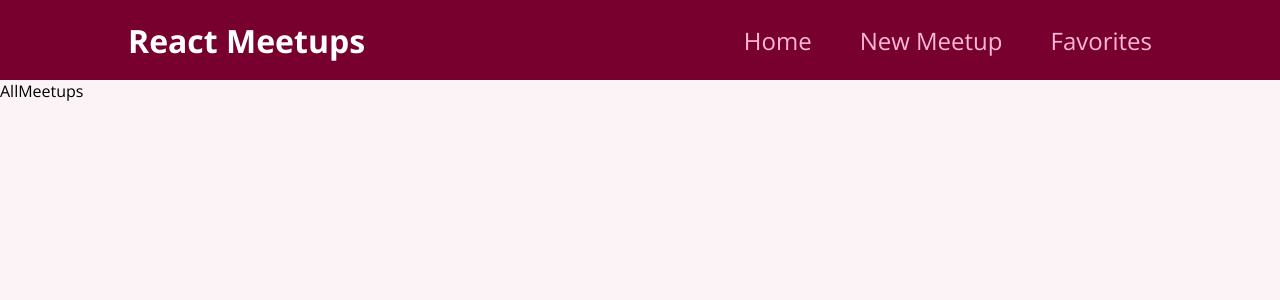
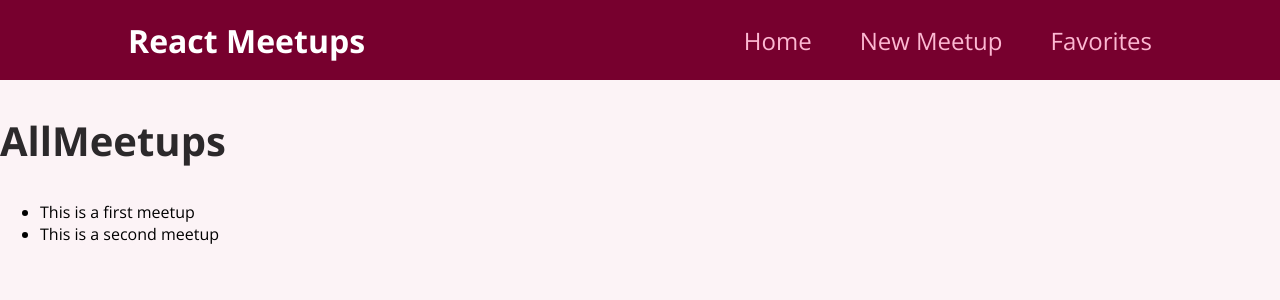
Before and after one commit to lmdelgallego/react-course, a React (Create React App) app: page / in a window 1280 px wide. Shown: the top 300 px of the page. Built offline with nearby package versions, Linux system fonts and the light colour scheme.

Commit message:
:sparkles: S2.35. Outputting Lists Of Data & Components

```diff
--- a/src/pages/AllMeetups.js
+++ b/src/pages/AllMeetups.js
@@ -1,7 +1,35 @@
-import React from 'react';
+const DUMMY_DATA = [
+  {
+    id: 'm1',
+    title: 'This is a first meetup',
+    image:
+      'https://upload.wikimedia.org/wikipedia/commons/thumb/d/d3/Stadtbild_M%C3%BCnchen.jpg/2560px-Stadtbild_M%C3%BCnchen.jpg',
+    address: 'Meetupstreet 5, 12345 Meetup City',
+    description:
+      'This is a first, amazing meetup which you definitely should not miss. It will be a lot of fun!',
+  },
+  {
+    id: 'm2',
+    title: 'This is a second meetup',
+    image:
+      'https://upload.wikimedia.org/wikipedia/commons/thumb/d/d3/Stadtbild_M%C3%BCnchen.jpg/2560px-Stadtbild_M%C3%BCnchen.jpg',
+    address: 'Meetupstreet 5, 12345 Meetup City',
+    description:
+      'This is a first, amazing meetup which you definitely should not miss. It will be a lot of fun!',
+  },
+];
 
 const AllMeetupsPage = () => {
-  return <div>AllMeetups</div>;
+  return (
+    <section>
+      <h1>AllMeetups</h1>
+      <ul>
+        {DUMMY_DATA.map((meetup) => (
+          <li key={meetup.id}>{meetup.title}</li>
+        ))}
+      </ul>
+    </section>
+  );
 };
 
 export default AllMeetupsPage;
```
